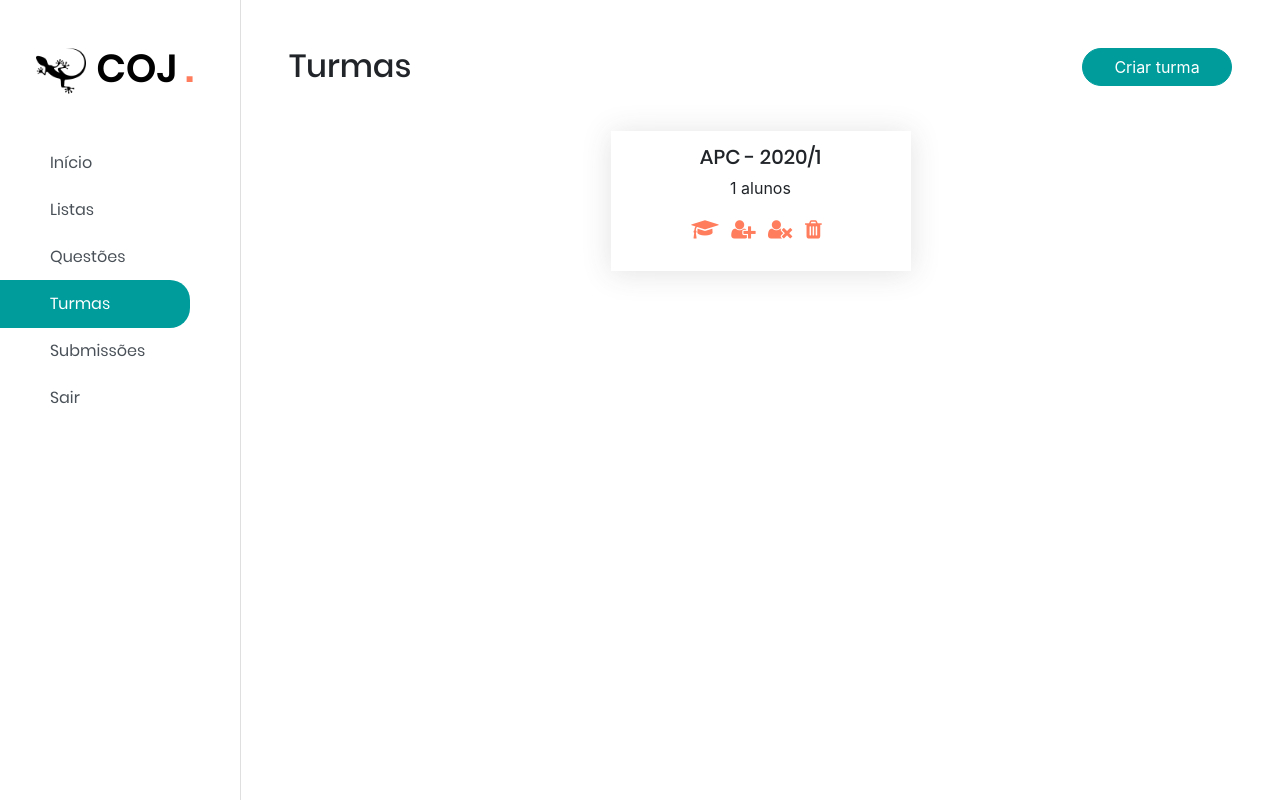
After one commit to GeovanaRamos/calango-online-judge, a Django app: page /classes/ in a window 1280 px wide. The commit adds this page. Run offline with Django 3.2, Linux system fonts and the light colour scheme; a user stored in the database is signed in; tables that the repository leaves empty hold one stand-in row (values such as "Sample post"); some libraries are stand-ins or nearby versions.

Commit message:
Creating question listview and class listview

```diff
--- a/judge/urls.py
+++ b/judge/urls.py
@@ -9,5 +9,7 @@ urlpatterns = [
     path('questions/<pk>/', views.QuestionDetailView.as_view(),  name='question_detail'),
     path('submissions/create/<question_pk>', views.SubmissionCreateView.as_view(), name='submission_create'),
     path('submissions/', views.SubmissionListView.as_view(), name='submission_list'),
-    path('submissions/<pk>', views.SubmissionDetailView.as_view(), name='submission_detail')
+    path('submissions/<pk>', views.SubmissionDetailView.as_view(), name='submission_detail'),
+    path('classes/', views.ClassListView.as_view(), name='class_list'),
+    path('questions/', views.QuestionListView.as_view(), name='question_list')
 ]
--- a/judge/views.py
+++ b/judge/views.py
@@ -27,7 +27,6 @@ class HomeView(TemplateView):
         data['count_pending'] = data['count_lists'] - data['count_concluded'] # TODO professor
 
         submissions_results = helpers.get_submissions_results_for_user(user)
-        print(submissions_results)
         data['result_labels'] = []
         data['result_values'] = []
         data['count_submissions'] = 0
@@ -64,13 +63,12 @@ class ScheduleDetailView(DetailView):
 
     def get_context_data(self, **kwargs):
         data = super().get_context_data(**kwargs)
-        user = self.request.user
         questions = data['object'].question_list.questions.all()
         #TODO add concluded and course_class
 
         question_conclusions = []
         for question in questions:
-            question.result = helpers.get_question_status_for_user(user, question)
+            question.result = helpers.get_question_status_for_user( self.request.user, question)
             question_conclusions.append(question)
 
         data['questions'] = question_conclusions
@@ -111,3 +109,16 @@ class SubmissionListView(ListView):
 class SubmissionDetailView(DetailView):
     model = models.Submission
     template_name = 'judge/submission_detail.html'
+
+
+class ClassListView(ListView):
+    model = models.CourseClass
+    template_name = 'judge/class_list.html'
+
+
+class QuestionListView(ListView):
+    model = models.Question
+    template_name = 'judge/question_list.html'
+
+    def get_queryset(self):
+        return helpers.get_questions_for_user(self.request.user)
--- a/templates/judge/base.html
+++ b/templates/judge/base.html
@@ -25,29 +25,38 @@
 
   <!-- Sidebar -->
   <div id="sidebar-wrapper">
-    {#    <div class="sidebar-heading">Start Bootstrap</div>#}
+
     <span class="sidebar-heading logo m-3">
           <img src="{% static 'core/images/calango.png' %}" width="50px" class="float-left">
           COJ <span style="color: #FF7C5D">.</span>
     </span>
+
     <div class="list-group list-group-flush sticky-top position-fixed">
+
       {% block nav_home %}
         <a href="{% url 'home' %}" class="list-group-item list-group-item-action">Início</a>
       {% endblock %}
+
       {% block nav_list %}
         <a href="{% url 'schedule_list' %}" class="list-group-item list-group-item-action">Listas</a>
       {% endblock %}
+
       {% if user.professor %}
+
         {% block nav_quest %}
-          <a href="#" class="list-group-item list-group-item-action">Questões</a>
+          <a href="{% url 'question_list' %}" class="list-group-item list-group-item-action">Questões</a>
         {% endblock %}
+
         {% block nav_class %}
-          <a href="#" class="list-group-item list-group-item-action">Turmas</a>
+          <a href="{% url 'class_list' %}" class="list-group-item list-group-item-action">Turmas</a>
         {% endblock %}
+
       {% endif %}
+
       {% block nav_sub %}
         <a href="{% url 'submission_list' %}" class="list-group-item list-group-item-action">Submissões</a>
       {% endblock %}
+
       <a href="{% url 'logout' %}" class="list-group-item list-group-item-action">Sair</a>
     </div>
   </div>
--- /dev/null
+++ b/templates/judge/class_list.html
@@ -0,0 +1,56 @@
+{% extends "judge/base.html" %}
+
+{% block nav_class %}
+  <a href="{% url 'class_list' %}" class="list-group-item list-group-item-action active">Turmas</a>
+{% endblock %}
+
+{% block css %}
+  <style>
+      .box {
+          background-color: white;
+          padding: 15px;
+          overflow: hidden;
+          box-shadow: 0 0.15rem 1.75rem 0 rgba(58, 59, 69, 0.15) !important;
+          max-width: 450px;
+          min-width: 300px;
+
+      }
+  </style>
+{% endblock %}
+
+{% block content %}
+  {% if user.professor %}
+    <a class="btn btn-primary float-right" style="width: 150px" href="#">Criar turma</a>
+  {% endif %}
+
+  <h2 class="mb-5">Turmas</h2>
+
+  <div class="row">
+    {% for object in object_list %}
+      <div class="col d-flex justify-content-center mb-3">
+      <div class="box text-center">
+        <h5>{{ object }}</h5>
+        <p>{{  object.students.all|length }} alunos </p>
+        <ul class="list-inline">
+          <li class="list-inline-item">
+            <a title="Ver alunos" href="">
+              <i class="fa fa-graduation-cap fa-lg mr-2"></i>
+            </a>
+            <a href="#" title="Adicionar alunos">
+              <i class="fa fa-user-plus fa-lg mr-2"></i>
+            </a>
+            <a href="#" title="Remover alunos">
+              <i class="fa fa-user-times fa-lg mr-2"></i>
+            </a>
+            <a href="#" title="Desativar turma">
+              <i class="fa fa-trash fa-lg mr-2"></i>
+            </a>
+          </li>
+        </ul>
+      </div>
+      </div>
+    {% endfor %}
+
+  </div>
+
+{% endblock content %}
```
Also changed, not shown: judge/helpers.py (+13 -2 lines), templates/judge/home.html (+5 -5 lines), templates/judge/question_detail.html (+6 -5 lines), templates/judge/question_list.html (added, +33 -0 lines).
